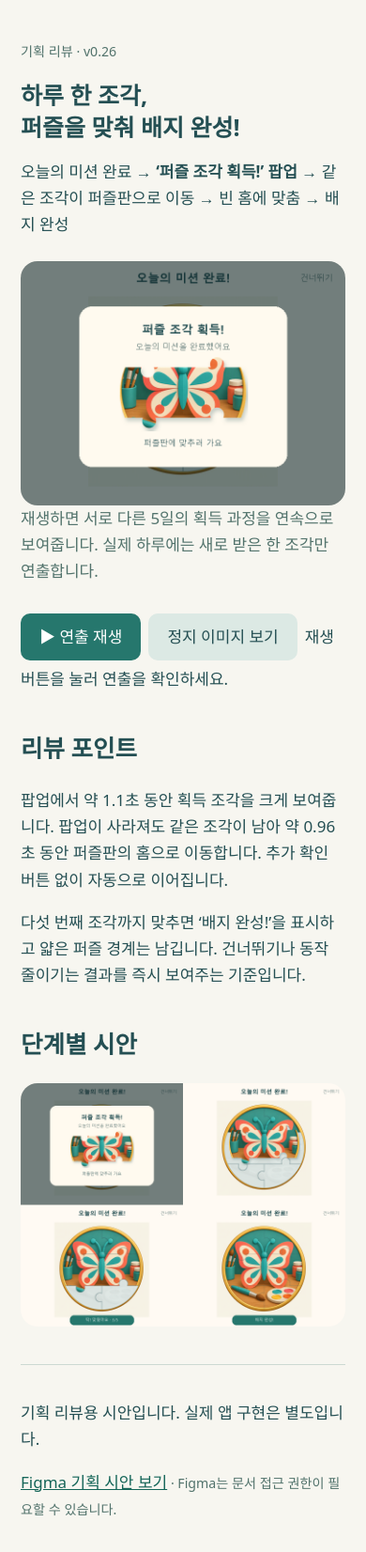
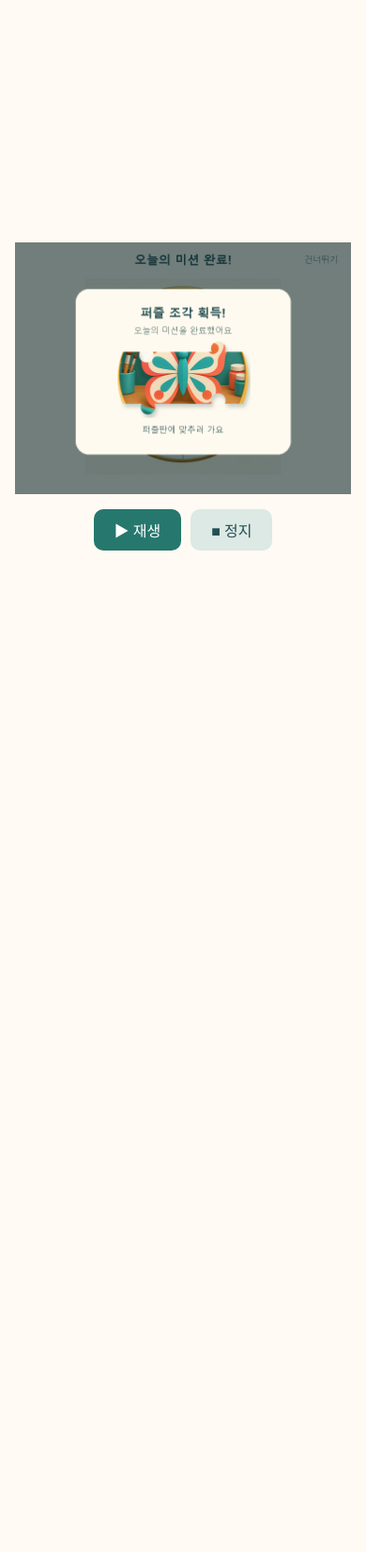
Before and after one commit to minji-learning-lab/badge-motion-review, a plain HTML site: page index.html in a window 390 px wide. Shown: the whole page at 94% size. After the commit the page ends 844 px from the top, so only its background shows below. Drawn offline with Linux system fonts and the light colour scheme.

Commit message:
Keep animation viewer minimal; remove duplicated planning text

```diff
--- a/index.html
+++ b/index.html
@@ -1,10 +1,9 @@
 <!doctype html>
-<html lang="ko"><head><meta charset="utf-8"><meta name="viewport" content="width=device-width,initial-scale=1"><title>배지 퍼즐 조각 획득 연출</title>
-<style>body{margin:0;background:#f7f6f0;color:#244f53;font:17px/1.65 system-ui,sans-serif}main{max-width:1000px;margin:auto;padding:40px 22px}h1{font-size:clamp(25px,4vw,38px);line-height:1.35}p{max-width:850px}figure{margin:25px 0}img{display:block;width:100%;height:auto;border-radius:18px}#motion{max-width:720px;margin:auto}button,a.button{display:inline-block;padding:11px 20px;margin:6px 8px 6px 0;border:0;border-radius:10px;background:#26776d;color:white;font:inherit;cursor:pointer;text-decoration:none}button.secondary{background:#dce9e4;color:#244f53}small,figcaption{color:#52736c}section{margin-top:38px}footer{margin-top:40px;border-top:1px solid #ccd9d2;padding-top:20px}a{color:#146558}</style></head>
-<body><main><small>기획 리뷰 · v0.26</small><h1>하루 한 조각,<br>퍼즐을 맞춰 배지 완성!</h1><p>오늘의 미션 완료 → <strong>‘퍼즐 조각 획득!’ 팝업</strong> → 같은 조각이 퍼즐판으로 이동 → 빈 홈에 맞춤 → 배지 완성</p>
-<figure><img id="motion" src="popup.png" alt="획득한 퍼즐 조각을 보여주는 팝업"><figcaption>재생하면 서로 다른 5일의 획득 과정을 연속으로 보여줍니다. 실제 하루에는 새로 받은 한 조각만 연출합니다.</figcaption></figure>
-<button id="play">▶ 연출 재생</button><button class="secondary" id="stop">정지 이미지 보기</button><span id="status" role="status" aria-live="polite">재생 버튼을 눌러 연출을 확인하세요.</span>
-<section><h2>리뷰 포인트</h2><p>팝업에서 약 1.1초 동안 획득 조각을 크게 보여줍니다. 팝업이 사라져도 같은 조각이 남아 약 0.96초 동안 퍼즐판의 홈으로 이동합니다. 추가 확인 버튼 없이 자동으로 이어집니다.</p><p>다섯 번째 조각까지 맞추면 ‘배지 완성!’을 표시하고 얇은 퍼즐 경계는 남깁니다. 건너뛰기나 동작 줄이기는 결과를 즉시 보여주는 기준입니다.</p></section>
-<section><h2>단계별 시안</h2><img src="storyboard.png" alt="획득 팝업, 조각 이동, 세 번째 조각 맞춤, 배지 완성의 네 단계"></section>
-<footer><p>기획 리뷰용 시안입니다. 실제 앱 구현은 별도입니다.</p><a href="https://www.figma.com/design/XVVgECSSTimb0WPnLYBrcf?node-id=15668-1928">Figma 기획 시안 보기</a><small> · Figma는 문서 접근 권한이 필요할 수 있습니다.</small></footer>
-</main><script>const motion=document.getElementById('motion'),status=document.getElementById('status');document.getElementById('play').onclick=()=>{motion.src='popup-fit.gif?play='+Date.now();motion.alt='조각 획득 팝업에서 퍼즐판으로 조각이 이동해 배지를 완성하는 애니메이션';status.textContent='재생 중 · 5일의 과정을 반복합니다.'};document.getElementById('stop').onclick=()=>{motion.src='popup.png';motion.alt='획득한 퍼즐 조각을 보여주는 팝업';status.textContent='정지 이미지를 표시합니다.'};</script></body></html>
+<html lang="ko"><head><meta charset="utf-8"><meta name="viewport" content="width=device-width,initial-scale=1"><title>배지 연출</title>
+<style>*{box-sizing:border-box}body{margin:0;background:#fffaf3;color:#244f53;font:16px system-ui,sans-serif}main{min-height:100svh;display:flex;flex-direction:column;align-items:center;justify-content:center;padding:16px;gap:16px}img{display:block;width:min(100%,720px);height:auto;max-height:calc(100svh - 110px);object-fit:contain}nav{display:flex;gap:10px}button{padding:10px 22px;border:0;border-radius:10px;background:#26776d;color:#fff;font:inherit;cursor:pointer}button.secondary{background:#dce9e4;color:#244f53}button:focus-visible{outline:3px solid #dc9c25;outline-offset:3px}.sr-only{position:absolute;width:1px;height:1px;overflow:hidden;clip-path:inset(50%);white-space:nowrap}</style></head>
+<body><main><img id="motion" src="popup.png" alt="배지 연출 정지 이미지"><nav aria-label="연출 재생"><button id="play" type="button">▶ 재생</button><button id="stop" type="button" class="secondary">■ 정지</button></nav><span id="status" class="sr-only" role="status" aria-live="polite">정지</span></main>
+<script>
+const motion=document.getElementById('motion'),status=document.getElementById('status');
+document.getElementById('play').onclick=()=>{motion.src='popup-fit.gif?play='+Date.now();motion.alt='배지 연출 애니메이션';status.textContent='재생 중'};
+document.getElementById('stop').onclick=()=>{motion.src='popup.png';motion.alt='배지 연출 정지 이미지';status.textContent='정지'};
+</script></body></html>
```
